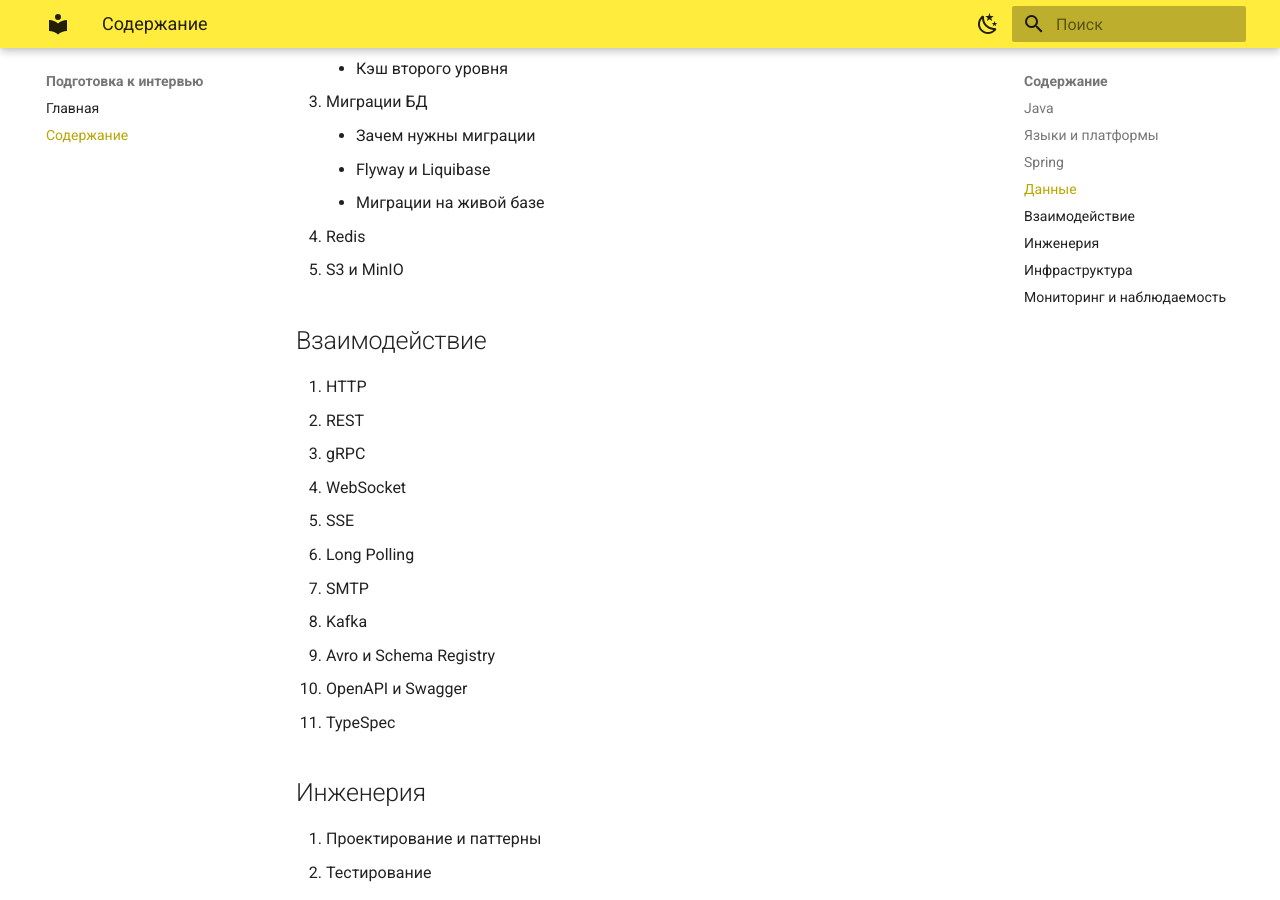
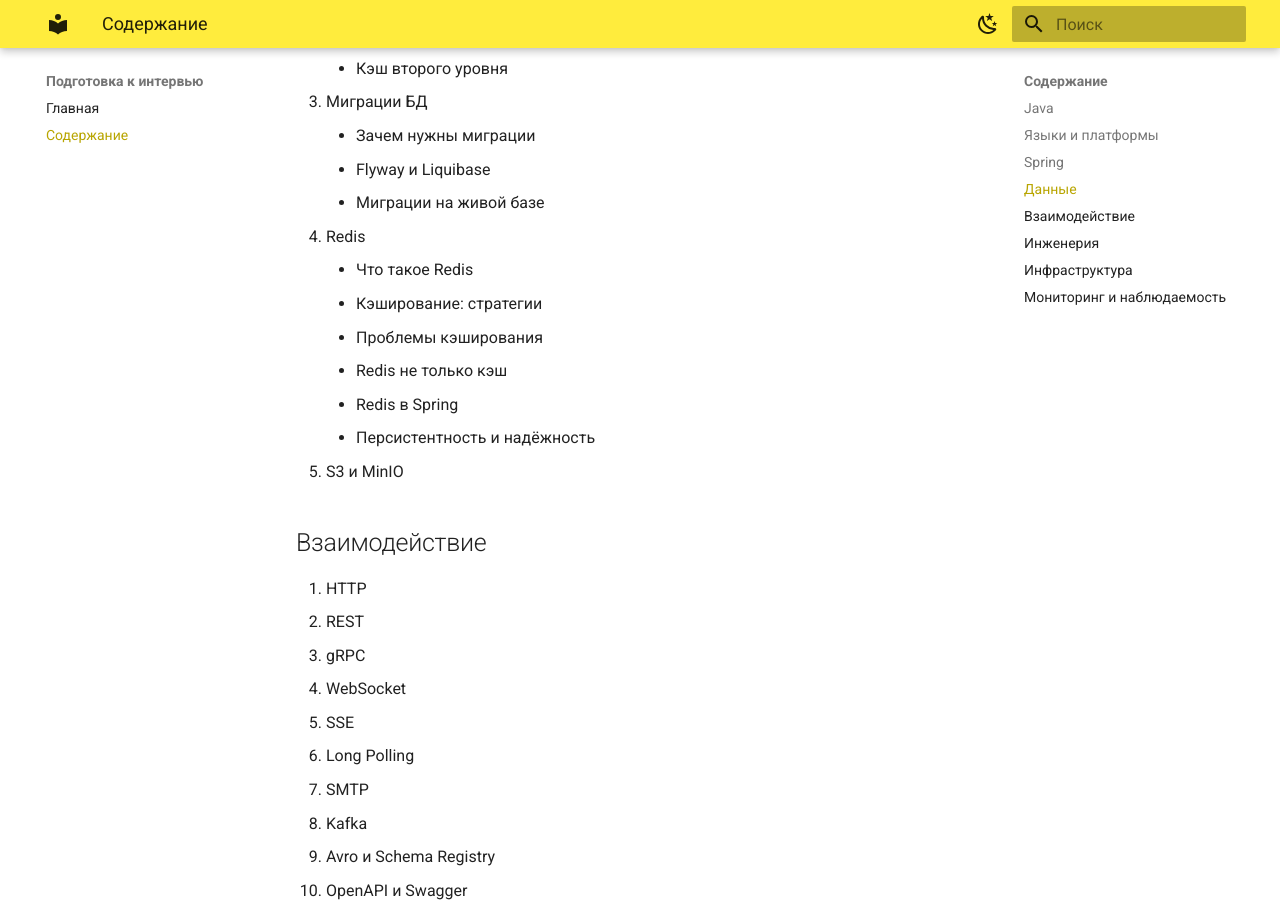
Before and after one commit to artem961/java-backend-notes, an MkDocs documentation site: the page built from docs/contents.md, in a window 1280 px wide and 900 px high, scrolled down 3772 px. Built offline with MkDocs 1.6.1 and Material for MkDocs 9.7.7, drawn with Linux system fonts in a browser that asks for light colours.

Commit message:
Определить состав раздела Redis
Шесть тем. Кэширование разбито на две: стратегии и проблемы —
инвалидация и консистентность заслуживают отдельного разбора.

```diff
--- a/docs/contents.md
+++ b/docs/contents.md
@@ -117,6 +117,12 @@
     - Flyway и Liquibase
     - Миграции на живой базе
 19. Redis
+    - Что такое Redis
+    - Кэширование: стратегии
+    - Проблемы кэширования
+    - Redis не только кэш
+    - Redis в Spring
+    - Персистентность и надёжность
 20. S3 и MinIO
 
 ## Взаимодействие
```
